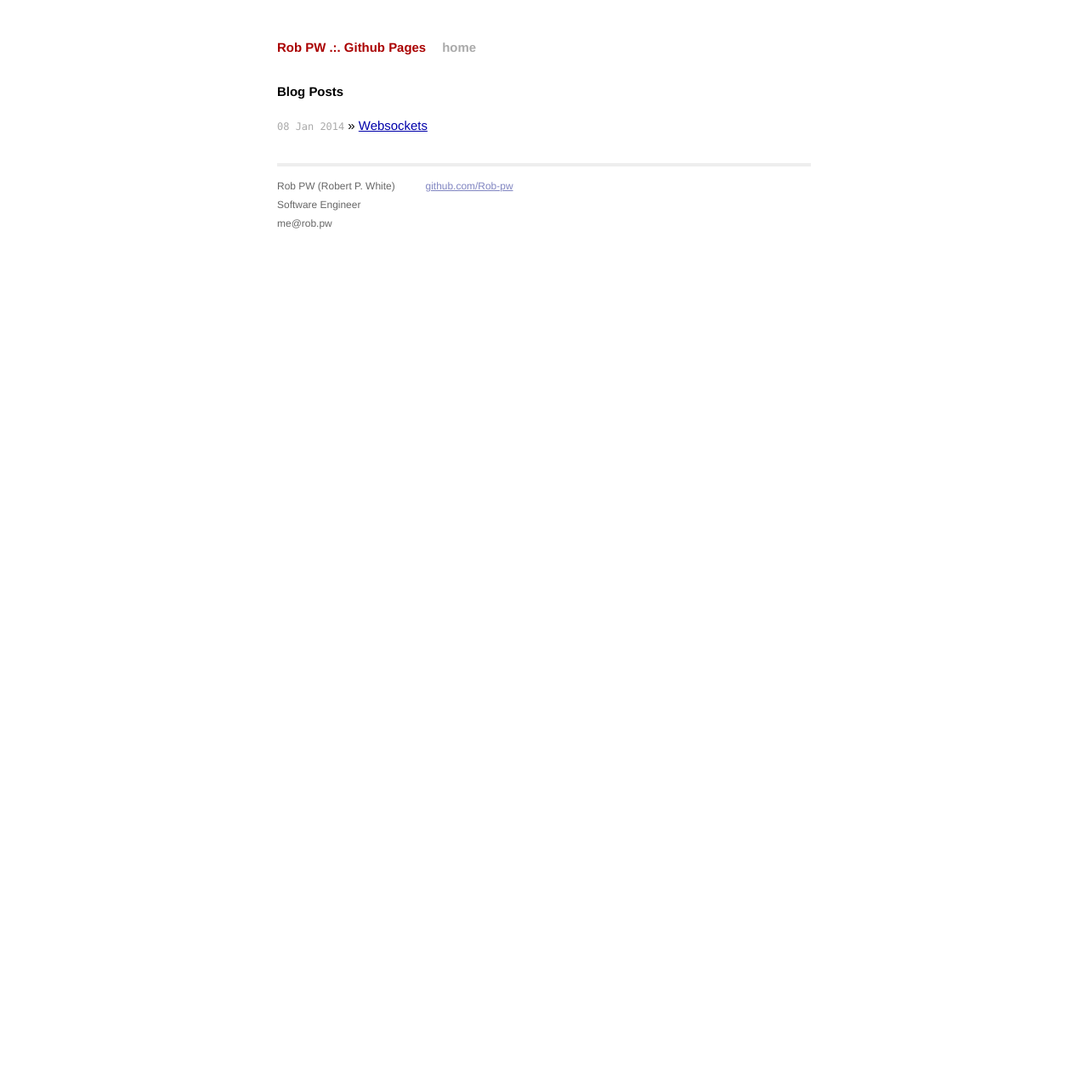
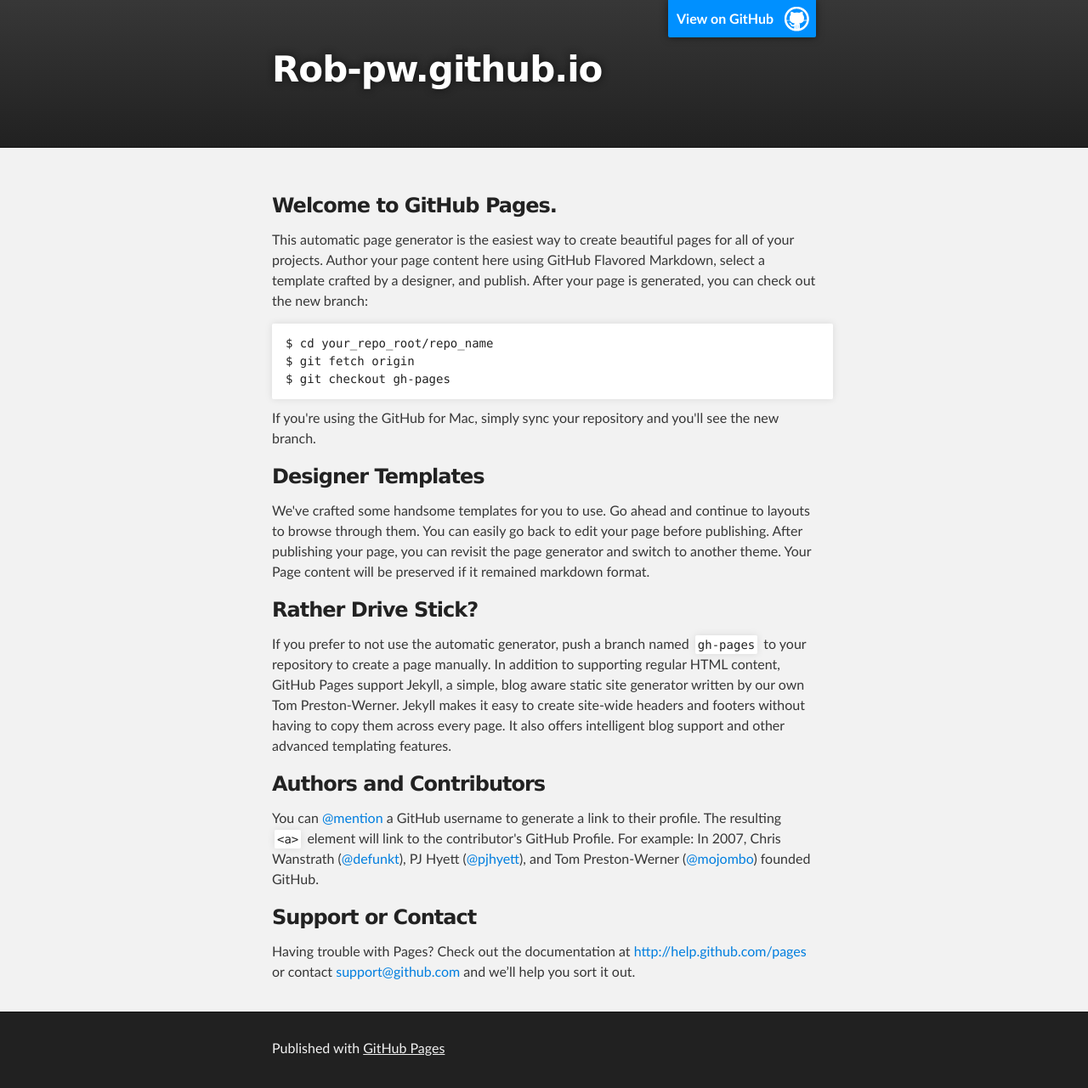
Before and after one commit to Rob-pw/rob-pw.github.io, a Jekyll site: the page index.html, which Jekyll copies as it is, in a window 1280 px wide. Shown: the whole page at 85% size. Built offline with Jekyll 4.4.1, drawn with Linux system fonts in a browser that asks for light colours; Markdown is read by kramdown in place of the engine named in the settings; before the commit the page ends 945 px from its top, so only the background shows below that.

Commit message:
Replace master branch with page content via GitHub

```diff
--- a/index.html
+++ b/index.html
@@ -1,13 +1,74 @@
----
-layout: default
-title: Rob PW .:. Blog
----
+<!DOCTYPE html>
+<html>
 
-<div id="home">
-  <h1>Blog Posts</h1>
-  <ul class="posts">
-    {% for post in site.posts %}
-      <li><span>{{ post.date | date_to_string }}</span> &raquo; <a href="{{ post.url }}">{{ post.title }}</a></li>
-    {% endfor %}
-  </ul>
-</div>
+  <head>
+    <meta charset='utf-8' />
+    <meta http-equiv="X-UA-Compatible" content="chrome=1" />
+    <meta name="description" content="Rob-pw.github.io : " />
+
+    <link rel="stylesheet" type="text/css" media="screen" href="stylesheets/stylesheet.css">
+
+    <title>Rob-pw.github.io</title>
+  </head>
+
+  <body>
+
+    <!-- HEADER -->
+    <div id="header_wrap" class="outer">
+        <header class="inner">
+          <a id="forkme_banner" href="https://github.com/Rob-pw">View on GitHub</a>
+
+          <h1 id="project_title">Rob-pw.github.io</h1>
+          <h2 id="project_tagline"></h2>
+
+        </header>
+    </div>
+
+    <!-- MAIN CONTENT -->
+    <div id="main_content_wrap" class="outer">
+      <section id="main_content" class="inner">
+        <h3>
+<a name="welcome-to-github-pages" class="anchor" href="#welcome-to-github-pages"><span class="octicon octicon-link"></span></a>Welcome to GitHub Pages.</h3>
+
+<p>This automatic page generator is the easiest way to create beautiful pages for all of your projects. Author your page content here using GitHub Flavored Markdown, select a template crafted by a designer, and publish. After your page is generated, you can check out the new branch:</p>
+
+<pre><code>$ cd your_repo_root/repo_name
+$ git fetch origin
+$ git checkout gh-pages
+</code></pre>
+
+<p>If you're using the GitHub for Mac, simply sync your repository and you'll see the new branch.</p>
+
+<h3>
+<a name="designer-templates" class="anchor" href="#designer-templates"><span class="octicon octicon-link"></span></a>Designer Templates</h3>
+
+<p>We've crafted some handsome templates for you to use. Go ahead and continue to layouts to browse through them. You can easily go back to edit your page before publishing. After publishing your page, you can revisit the page generator and switch to another theme. Your Page content will be preserved if it remained markdown format.</p>
+
+<h3>
+<a name="rather-drive-stick" class="anchor" href="#rather-drive-stick"><span class="octicon octicon-link"></span></a>Rather Drive Stick?</h3>
+
+<p>If you prefer to not use the automatic generator, push a branch named <code>gh-pages</code> to your repository to create a page manually. In addition to supporting regular HTML content, GitHub Pages support Jekyll, a simple, blog aware static site generator written by our own Tom Preston-Werner. Jekyll makes it easy to create site-wide headers and footers without having to copy them across every page. It also offers intelligent blog support and other advanced templating features.</p>
+
+<h3>
+<a name="authors-and-contributors" class="anchor" href="#authors-and-contributors"><span class="octicon octicon-link"></span></a>Authors and Contributors</h3>
+
+<p>You can <a href="https://github.com/blog/821" class="user-mention">@mention</a> a GitHub username to generate a link to their profile. The resulting <code>&lt;a&gt;</code> element will link to the contributor's GitHub Profile. For example: In 2007, Chris Wanstrath (<a href="https://github.com/defunkt" class="user-mention">@defunkt</a>), PJ Hyett (<a href="https://github.com/pjhyett" class="user-mention">@pjhyett</a>), and Tom Preston-Werner (<a href="https://github.com/mojombo" class="user-mention">@mojombo</a>) founded GitHub.</p>
+
+<h3>
+<a name="support-or-contact" class="anchor" href="#support-or-contact"><span class="octicon octicon-link"></span></a>Support or Contact</h3>
+
+<p>Having trouble with Pages? Check out the documentation at <a href="http://help.github.com/pages">http://help.github.com/pages</a> or contact <a href="mailto:support@github.com">support@github.com</a> and we’ll help you sort it out.</p>
+      </section>
+    </div>
+
+    <!-- FOOTER  -->
+    <div id="footer_wrap" class="outer">
+      <footer class="inner">
+        <p>Published with <a href="http://pages.github.com">GitHub Pages</a></p>
+      </footer>
+    </div>
+
+
+
+  </body>
+</html>
--- /dev/null
+++ b/javascripts/main.js
@@ -0,0 +1 @@
+console.log('This would be the main JS file.');
--- /dev/null
+++ b/stylesheets/pygment_trac.css
@@ -0,0 +1,70 @@
+.highlight .hll { background-color: #ffffcc }
+.highlight  { background: #f0f3f3; }
+.highlight .c { color: #0099FF; font-style: italic } /* Comment */
+.highlight .err { color: #AA0000; background-color: #FFAAAA } /* Error */
+.highlight .k { color: #006699; font-weight: bold } /* Keyword */
+.highlight .o { color: #555555 } /* Operator */
+.highlight .cm { color: #0099FF; font-style: italic } /* Comment.Multiline */
+.highlight .cp { color: #009999 } /* Comment.Preproc */
+.highlight .c1 { color: #0099FF; font-style: italic } /* Comment.Single */
+.highlight .cs { color: #0099FF; font-weight: bold; font-style: italic } /* Comment.Special */
+.highlight .gd { background-color: #FFCCCC; border: 1px solid #CC0000 } /* Generic.Deleted */
+.highlight .ge { font-style: italic } /* Generic.Emph */
+.highlight .gr { color: #FF0000 } /* Generic.Error */
+.highlight .gh { color: #003300; font-weight: bold } /* Generic.Heading */
+.highlight .gi { background-color: #CCFFCC; border: 1px solid #00CC00 } /* Generic.Inserted */
+.highlight .go { color: #AAAAAA } /* Generic.Output */
+.highlight .gp { color: #000099; font-weight: bold } /* Generic.Prompt */
+.highlight .gs { font-weight: bold } /* Generic.Strong */
+.highlight .gu { color: #003300; font-weight: bold } /* Generic.Subheading */
+.highlight .gt { color: #99CC66 } /* Generic.Traceback */
+.highlight .kc { color: #006699; font-weight: bold } /* Keyword.Constant */
+.highlight .kd { color: #006699; font-weight: bold } /* Keyword.Declaration */
+.highlight .kn { color: #006699; font-weight: bold } /* Keyword.Namespace */
+.highlight .kp { color: #006699 } /* Keyword.Pseudo */
+.highlight .kr { color: #006699; font-weight: bold } /* Keyword.Reserved */
+.highlight .kt { color: #007788; font-weight: bold } /* Keyword.Type */
+.highlight .m { color: #FF6600 } /* Literal.Number */
+.highlight .s { color: #CC3300 } /* Literal.String */
+.highlight .na { color: #330099 } /* Name.Attribute */
+.highlight .nb { color: #336666 } /* Name.Builtin */
+.highlight .nc { color: #00AA88; font-weight: bold } /* Name.Class */
+.highlight .no { color: #336600 } /* Name.Constant */
+.highlight .nd { color: #9999FF } /* Name.Decorator */
+.highlight .ni { color: #999999; font-weight: bold } /* Name.Entity */
+.highlight .ne { color: #CC0000; font-weight: bold } /* Name.Exception */
+.highlight .nf { color: #CC00FF } /* Name.Function */
+.highlight .nl { color: #9999FF } /* Name.Label */
+.highlight .nn { color: #00CCFF; font-weight: bold } /* Name.Namespace */
+.highlight .nt { color: #330099; font-weight: bold } /* Name.Tag */
+.highlight .nv { color: #003333 } /* Name.Variable */
+.highlight .ow { color: #000000; font-weight: bold } /* Operator.Word */
+.highlight .w { color: #bbbbbb } /* Text.Whitespace */
+.highlight .mf { color: #FF6600 } /* Literal.Number.Float */
+.highlight .mh { color: #FF6600 } /* Literal.Number.Hex */
+.highlight .mi { color: #FF6600 } /* Literal.Number.Integer */
+.highlight .mo { color: #FF6600 } /* Literal.Number.Oct */
+.highlight .sb { color: #CC3300 } /* Literal.String.Backtick */
+.highlight .sc { color: #CC3300 } /* Literal.String.Char */
+.highlight .sd { color: #CC3300; font-style: italic } /* Literal.String.Doc */
+.highlight .s2 { color: #CC3300 } /* Literal.String.Double */
+.highlight .se { color: #CC3300; font-weight: bold } /* Literal.String.Escape */
+.highlight .sh { color: #CC3300 } /* Literal.String.Heredoc */
+.highlight .si { color: #AA0000 } /* Literal.String.Interpol */
+.highlight .sx { color: #CC3300 } /* Literal.String.Other */
+.highlight .sr { color: #33AAAA } /* Literal.String.Regex */
+.highlight .s1 { color: #CC3300 } /* Literal.String.Single */
+.highlight .ss { color: #FFCC33 } /* Literal.String.Symbol */
+.highlight .bp { color: #336666 } /* Name.Builtin.Pseudo */
+.highlight .vc { color: #003333 } /* Name.Variable.Class */
+.highlight .vg { color: #003333 } /* Name.Variable.Global */
+.highlight .vi { color: #003333 } /* Name.Variable.Instance */
+.highlight .il { color: #FF6600 } /* Literal.Number.Integer.Long */
+
+.type-csharp .highlight .k { color: #0000FF }
+.type-csharp .highlight .kt { color: #0000FF }
+.type-csharp .highlight .nf { color: #000000; font-weight: normal }
+.type-csharp .highlight .nc { color: #2B91AF }
+.type-csharp .highlight .nn { color: #000000 }
+.type-csharp .highlight .s { color: #A31515 }
+.type-csharp .highlight .sc { color: #A31515 }
--- /dev/null
+++ b/stylesheets/stylesheet.css
@@ -0,0 +1,423 @@
+/*******************************************************************************
+Slate Theme for GitHub Pages
+by Jason Costello, @jsncostello
+*******************************************************************************/
+
+@import url(pygment_trac.css);
+
+/*******************************************************************************
+MeyerWeb Reset
+*******************************************************************************/
+
+html, body, div, span, applet, object, iframe,
+h1, h2, h3, h4, h5, h6, p, blockquote, pre,
+a, abbr, acronym, address, big, cite, code,
+del, dfn, em, img, ins, kbd, q, s, samp,
+small, strike, strong, sub, sup, tt, var,
+b, u, i, center,
+dl, dt, dd, ol, ul, li,
+fieldset, form, label, legend,
+table, caption, tbody, tfoot, thead, tr, th, td,
+article, aside, canvas, details, embed,
+figure, figcaption, footer, header, hgroup,
+menu, nav, output, ruby, section, summary,
+time, mark, audio, video {
+  margin: 0;
+  padding: 0;
+  border: 0;
+  font: inherit;
+  vertical-align: baseline;
+}
+
+/* HTML5 display-role reset for older browsers */
+article, aside, details, figcaption, figure,
+footer, header, hgroup, menu, nav, section {
+  display: block;
+}
+
+ol, ul {
+  list-style: none;
+}
+
+table {
+  border-collapse: collapse;
+  border-spacing: 0;
+}
+
+/*******************************************************************************
+Theme Styles
+*******************************************************************************/
+
+body {
+  box-sizing: border-box;
+  color:#373737;
+  background: #212121;
+  font-size: 16px;
+  font-family: 'Myriad Pro', Calibri, Helvetica, Arial, sans-serif;
+  line-height: 1.5;
+  -webkit-font-smoothing: antialiased;
+}
+
+h1, h2, h3, h4, h5, h6 {
+  margin: 10px 0;
+  font-weight: 700;
+  color:#222222;
+  font-family: 'Lucida Grande', 'Calibri', Helvetica, Arial, sans-serif;
+  letter-spacing: -1px;
+}
+
+h1 {
+  font-size: 36px;
+  font-weight: 700;
+}
+
+h2 {
+  padding-bottom: 10px;
+  font-size: 32px;
+  background: url('../images/bg_hr.png') repeat-x bottom;
+}
+
+h3 {
+  font-size: 24px;
+}
+
+h4 {
+  font-size: 21px;
+}
+
+h5 {
+  font-size: 18px;
+}
+
+h6 {
+  font-size: 16px;
+}
+
+p {
+  margin: 10px 0 15px 0;
+}
+
+footer p {
+  color: #f2f2f2;
+}
+
+a {
+  text-decoration: none;
+  color: #007edf;
+  text-shadow: none;
+
+  transition: color 0.5s ease;
+  transition: text-shadow 0.5s ease;
+  -webkit-transition: color 0.5s ease;
+  -webkit-transition: text-shadow 0.5s ease;
+  -moz-transition: color 0.5s ease;
+  -moz-transition: text-shadow 0.5s ease;
+  -o-transition: color 0.5s ease;
+  -o-transition: text-shadow 0.5s ease;
+  -ms-transition: color 0.5s ease;
+  -ms-transition: text-shadow 0.5s ease;
+}
+
+a:hover, a:focus {text-decoration: underline;}
+
+footer a {
+  color: #F2F2F2;
+  text-decoration: underline;
+}
+
+em {
+  font-style: italic;
+}
+
+strong {
+  font-weight: bold;
+}
+
+img {
+  position: relative;
+  margin: 0 auto;
+  max-width: 739px;
+  padding: 5px;
+  margin: 10px 0 10px 0;
+  border: 1px solid #ebebeb;
+
+  box-shadow: 0 0 5px #ebebeb;
+  -webkit-box-shadow: 0 0 5px #ebebeb;
+  -moz-box-shadow: 0 0 5px #ebebeb;
+  -o-box-shadow: 0 0 5px #ebebeb;
+  -ms-box-shadow: 0 0 5px #ebebeb;
+}
+
+p img {
+  display: inline;
+  margin: 0;
+  padding: 0;
+  vertical-align: middle;
+  text-align: center;
+  border: none;
+}
+
+pre, code {
+  width: 100%;
+  color: #222;
+  background-color: #fff;
+
+  font-family: Monaco, "Bitstream Vera Sans Mono", "Lucida Console", Terminal, monospace;
+  font-size: 14px;
+
+  border-radius: 2px;
+  -moz-border-radius: 2px;
+  -webkit-border-radius: 2px;
+}
+
+pre {
+  width: 100%;
+  padding: 10px;
+  box-shadow: 0 0 10px rgba(0,0,0,.1);
+  overflow: auto;
+}
+
+code {
+  padding: 3px;
+  margin: 0 3px;
+  box-shadow: 0 0 10px rgba(0,0,0,.1);
+}
+
+pre code {
+  display: block;
+  box-shadow: none;
+}
+
+blockquote {
+  color: #666;
+  margin-bottom: 20px;
+  padding: 0 0 0 20px;
+  border-left: 3px solid #bbb;
+}
+
+
+ul, ol, dl {
+  margin-bottom: 15px
+}
+
+ul {
+  list-style: inside;
+  padding-left: 20px;
+}
+
+ol {
+  list-style: decimal inside;
+  padding-left: 20px;
+}
+
+dl dt {
+  font-weight: bold;
+}
+
+dl dd {
+  padding-left: 20px;
+  font-style: italic;
+}
+
+dl p {
+  padding-left: 20px;
+  font-style: italic;
+}
+
+hr {
+  height: 1px;
+  margin-bottom: 5px;
+  border: none;
+  background: url('../images/bg_hr.png') repeat-x center;
+}
+
+table {
+  border: 1px solid #373737;
+  margin-bottom: 20px;
+  text-align: left;
+ }
+
+th {
+  font-family: 'Lucida Grande', 'Helvetica Neue', Helvetica, Arial, sans-serif;
+  padding: 10px;
+  background: #373737;
+  color: #fff;
+ }
+
+td {
+  padding: 10px;
+  border: 1px solid #373737;
+ }
+
+form {
+  background: #f2f2f2;
+  padding: 20px;
+}
+
+/*******************************************************************************
+Full-Width Styles
+*******************************************************************************/
+
+.outer {
+  width: 100%;
+}
+
+.inner {
+  position: relative;
+  max-width: 640px;
+  padding: 20px 10px;
+  margin: 0 auto;
+}
+
+#forkme_banner {
+  display: block;
+  position: absolute;
+  top:0;
+  right: 10px;
+  z-index: 10;
+  padding: 10px 50px 10px 10px;
+  color: #fff;
+  background: url('../images/blacktocat.png') #0090ff no-repeat 95% 50%;
+  font-weight: 700;
+  box-shadow: 0 0 10px rgba(0,0,0,.5);
+  border-bottom-left-radius: 2px;
+  border-bottom-right-radius: 2px;
+}
+
+#header_wrap {
+  background: #212121;
+  background: -moz-linear-gradient(top, #373737, #212121);
+  background: -webkit-linear-gradient(top, #373737, #212121);
+  background: -ms-linear-gradient(top, #373737, #212121);
+  background: -o-linear-gradient(top, #373737, #212121);
+  background: linear-gradient(top, #373737, #212121);
+}
+
+#header_wrap .inner {
+  padding: 50px 10px 30px 10px;
+}
+
+#project_title {
+  margin: 0;
+  color: #fff;
+  font-size: 42px;
+  font-weight: 700;
+  text-shadow: #111 0px 0px 10px;
+}
+
+#project_tagline {
+  color: #fff;
+  font-size: 24px;
+  font-weight: 300;
+  background: none;
+  text-shadow: #111 0px 0px 10px;
+}
+
+#downloads {
+  position: absolute;
+  width: 210px;
+  z-index: 10;
+  bottom: -40px;
+  right: 0;
+  height: 70px;
+  background: url('../images/icon_download.png') no-repeat 0% 90%;
+}
+
+.zip_download_link {
+  display: block;
+  float: right;
+  width: 90px;
+  height:70px;
+  text-indent: -5000px;
+  overflow: hidden;
+  background: url(../images/sprite_download.png) no-repeat bottom left;
+}
+
+.tar_download_link {
+  display: block;
+  float: right;
+  width: 90px;
+  height:70px;
+  text-indent: -5000px;
+  overflow: hidden;
+  background: url(../images/sprite_download.png) no-repeat bottom right;
+  margin-left: 10px;
+}
+
+.zip_download_link:hover {
+  background: url(../images/sprite_download.png) no-repeat top left;
+}
+
+.tar_download_link:hover {
+  background: url(../images/sprite_download.png) no-repeat top right;
+}
+
+#main_content_wrap {
+  background: #f2f2f2;
+  border-top: 1px solid #111;
+  border-bottom: 1px solid #111;
+}
+
+#main_content {
+  padding-top: 40px;
+}
+
+#footer_wrap {
+  background: #212121;
+}
+
+
+
+/*******************************************************************************
+Small Device Styles
+*******************************************************************************/
+
+@media screen and (max-width: 480px) {
+  body {
+    font-size:14px;
+  }
+
+  #downloads {
+    display: none;
+  }
+
+  .inner {
+    min-width: 320px;
+    max-width: 480px;
+  }
+
+  #project_title {
+  font-size: 32px;
+  }
+
+  h1 {
+    font-size: 28px;
+  }
+
+  h2 {
+    font-size: 24px;
+  }
+
+  h3 {
+    font-size: 21px;
+  }
+
+  h4 {
+    font-size: 18px;
+  }
+
+  h5 {
+    font-size: 14px;
+  }
+
+  h6 {
+    font-size: 12px;
+  }
+
+  code, pre {
+    min-width: 320px;
+    max-width: 480px;
+    font-size: 11px;
+  }
+
+}
```
Also changed, not shown: params.json (added, +1 -0 lines), images/bg_hr.png (added), images/blacktocat.png (added), images/icon_download.png (added), images/sprite_download.png (added).
